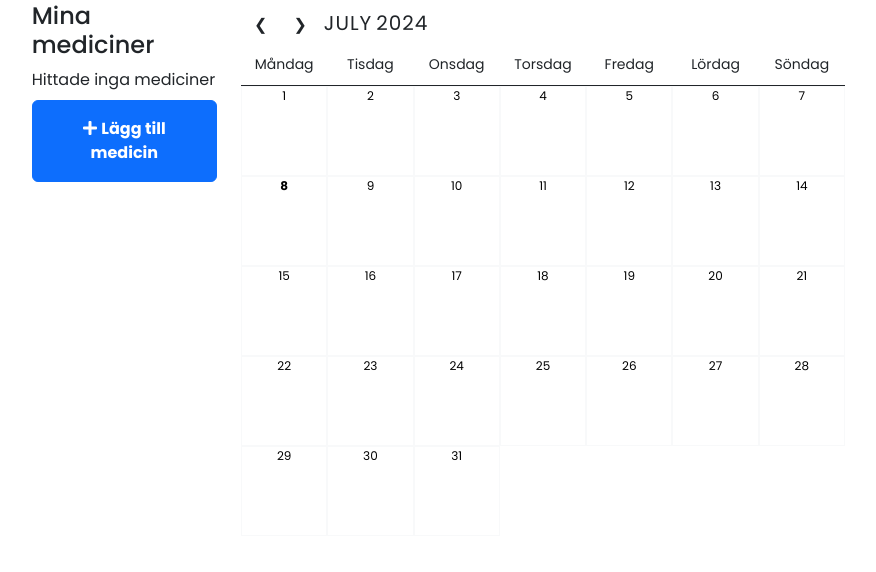
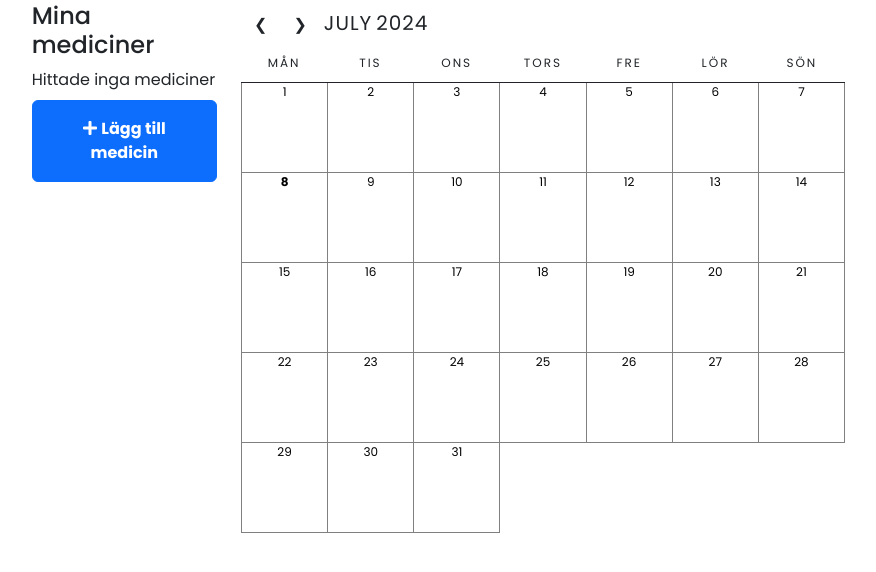
Before and after one commit to JohanRodhe/meditrack, a Django app: page / in a window 1280 px wide. Shown: the part 120-692 px from the top of the page, without its empty margins (97-973 px from the left). Run offline with Django 5.2, Linux system fonts and the light colour scheme; a user stored in the database is signed in; tables that the repository leaves empty hold one stand-in row (values such as "Sample post"); some libraries are stand-ins or nearby versions.

Commit message:
style calendar

```diff
--- a/static/css/style.css
+++ b/static/css/style.css
@@ -5,15 +5,9 @@ ul {list-style-type: none;}
 
 body {
   font-family: 'Poppins', sans-serif !important;
-  /* background-color: #e9e6e6 !important; */
+  /* background-color: #f0eded !important; */
 }
 
-
-.my-btn {
-  font-size: 14px !important;
-  font-weight: 600 !important;
-  padding: 4px 8px !important;
-}
 
 .meditrack-input {
   width: 200px !important;
@@ -129,7 +123,9 @@ body {
   justify-content: center;
   align-items: center;
   margin: 10px;
-  font-size: 14px;
+  font-size: 12px;
+  text-transform: uppercase;
+  letter-spacing: 2px;
 }
 
 .days, .weekdays {
@@ -138,6 +134,10 @@ body {
   grid-template-columns: repeat(7, 1fr);
   /* gap: 3px; */
   list-style: none;
+}
+
+.days {
+  border-left: solid 1px gray;
 }
 
 .days li {
@@ -160,6 +160,9 @@ body {
   padding: 15px;
   border-radius: 0;
   background-color: white;
+  border: solid 1px gray;
+  border-top: none;
+  border-left: none;
 }
 
 .badge-container {
--- a/templates/partials/calendar.html
+++ b/templates/partials/calendar.html
@@ -22,13 +22,13 @@
 </div>
 
 <ul class="weekdays border-bottom border-dark">
-  <li>Måndag</li>
-  <li>Tisdag</li>
-  <li>Onsdag</li>
-  <li>Torsdag</li>
-  <li>Fredag</li>
-  <li>Lördag</li>
-  <li>Söndag</li>
+  <li>Mån</li>
+  <li>Tis</li>
+  <li>Ons</li>
+  <li>Tors</li>
+  <li>Fre</li>
+  <li>Lör</li>
+  <li>Sön</li>
 </ul>
 
 <ul class="days mb-0">
```
